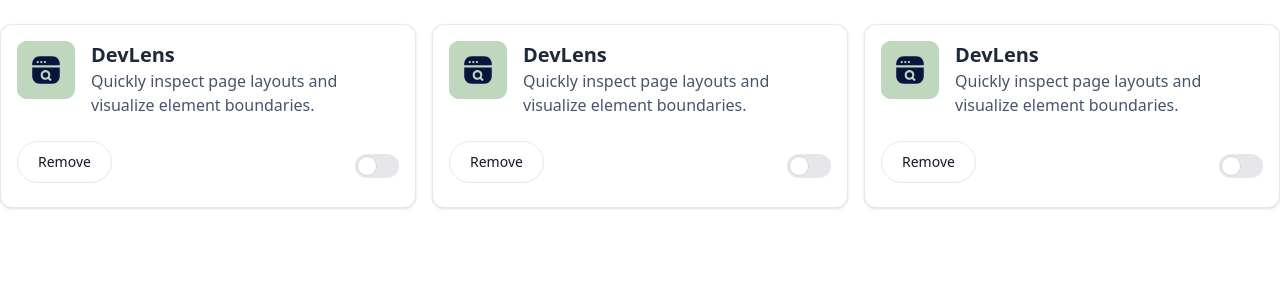
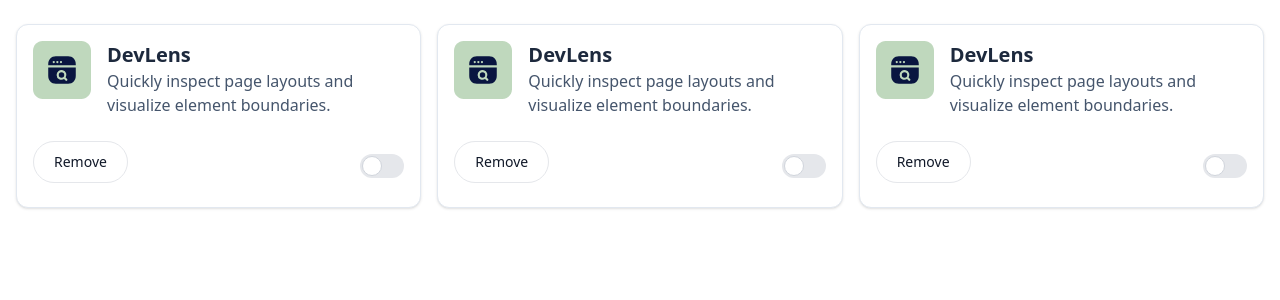
Before and after one commit to negin-khademi/Browser-extension-manager-UI, an Angular app: page / in a window 1280 px wide. Shown: the top 300 px of the page. Built offline with nearby package versions, Linux system fonts and the light colour scheme.

Commit message:
fix : fix ui

```diff
--- a/src/app/app.component.html
+++ b/src/app/app.component.html
@@ -1,4 +1,4 @@
-<div class="container mx-auto">
+<div class="container mx-auto px-4">
   <div class="grid grid-cols-1 gap-4 md:grid-cols-2 lg:grid-cols-3">
     <app-card />
     <app-card />
```
